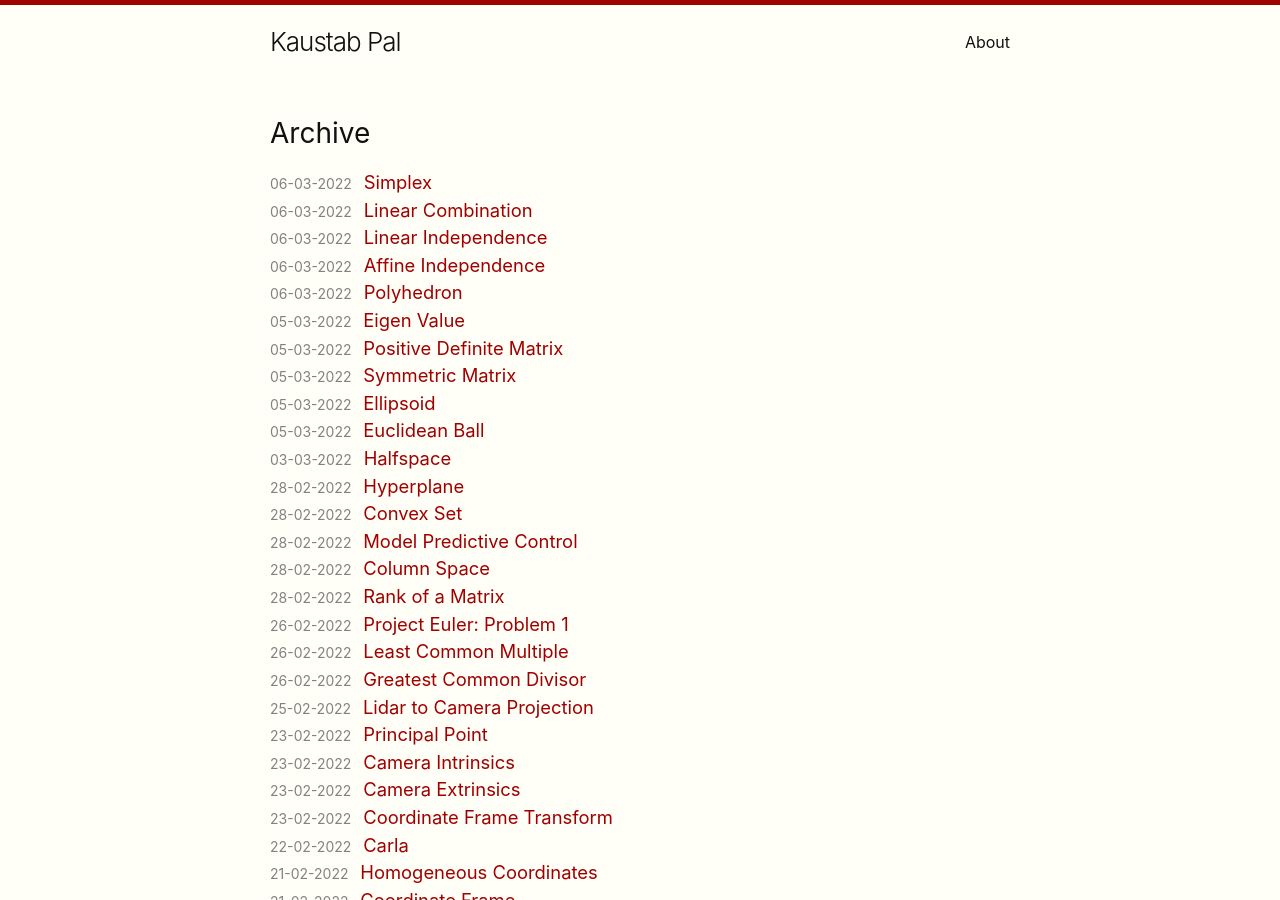
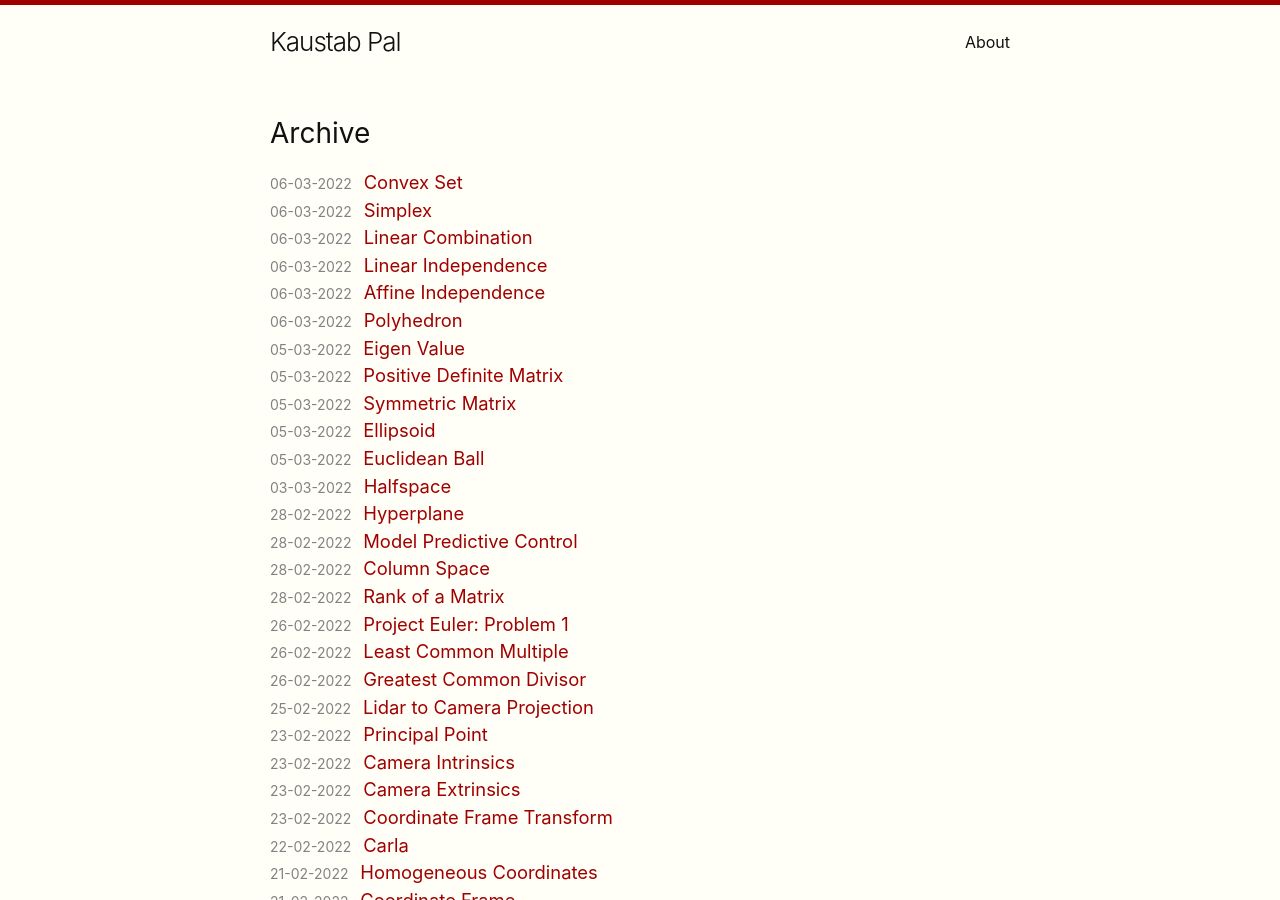
Before and after one commit to kaustabpal/kaustabpal.github.io, a Jekyll site: the page built from index.md, in a window 1280 px wide and 900 px high. Built offline with Jekyll 4.4.1, drawn with Linux system fonts in a browser that asks for light colours.

Commit message:
edited post date

```diff
--- a/_posts/2022-02-19-convex_set.md
+++ b/_posts/2022-02-19-convex_set.md
@@ -2,7 +2,7 @@
 layout: post
 title: "Convex Set"
 permalink: "convex_set"
-date: 2022-02-28 23:25
+date: 2022-03-06 01:30
 tags: [""]
 categories:
 ---
```
